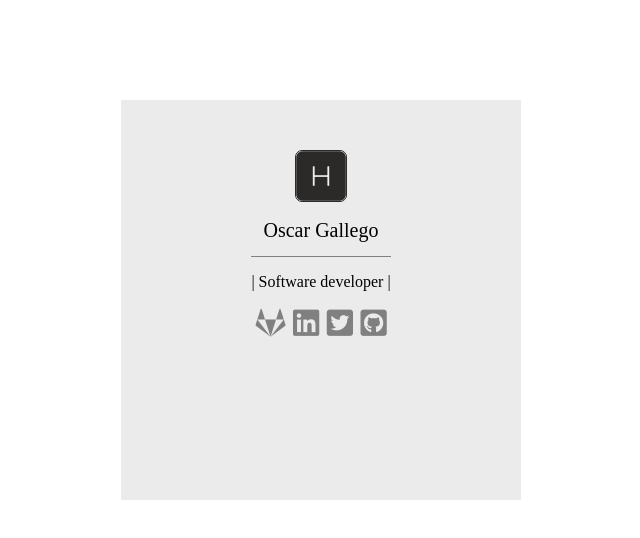
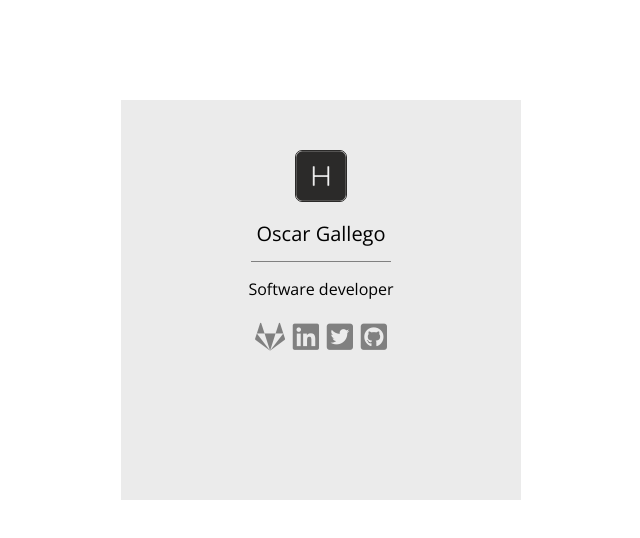
Before and after one commit to Hinoga/Hinoga, a plain HTML site: page index.html in a window 1280 px wide. Shown: the whole page, without its empty margins (319-959 px from the left). Drawn offline with nearby package versions, Linux system fonts and the light colour scheme.

Commit message:
Changed font type

```diff
--- a/css/style.css
+++ b/css/style.css
@@ -1,8 +1,6 @@
-html {
-  background-color: white;
-  /* background: url(../images/background.jpeg) no-repeat center center fixed; */
+body {
+  font-family: 'Open Sans', sans-serif;
 }
-
 .wrapper {
   background-color: rgba(0, 0, 0, 0.08);
   /* position: absolute;
--- a/index.html
+++ b/index.html
@@ -9,6 +9,10 @@
       rel="stylesheet"
       href="https://use.fontawesome.com/releases/v5.8.2/css/all.css"
     />
+    <link
+      href="https://fonts.googleapis.com/css?family=Open+Sans:300,400,700&display=swap"
+      rel="stylesheet"
+    />
     <title>Hinoga</title>
   </head>
   <body>
@@ -16,7 +20,7 @@
       <img src="images/h.png" class="logo" alt="" />
       <h1>Oscar Gallego</h1>
       <div class="line-break"></div>
-      <p>| Software developer |</p>
+      <p>Software developer</p>
       <div class="social-icons">
         <a href="https://gitlab.com/hinoga" target="_blank"
           ><i class="fab fa-gitlab"></i
```
